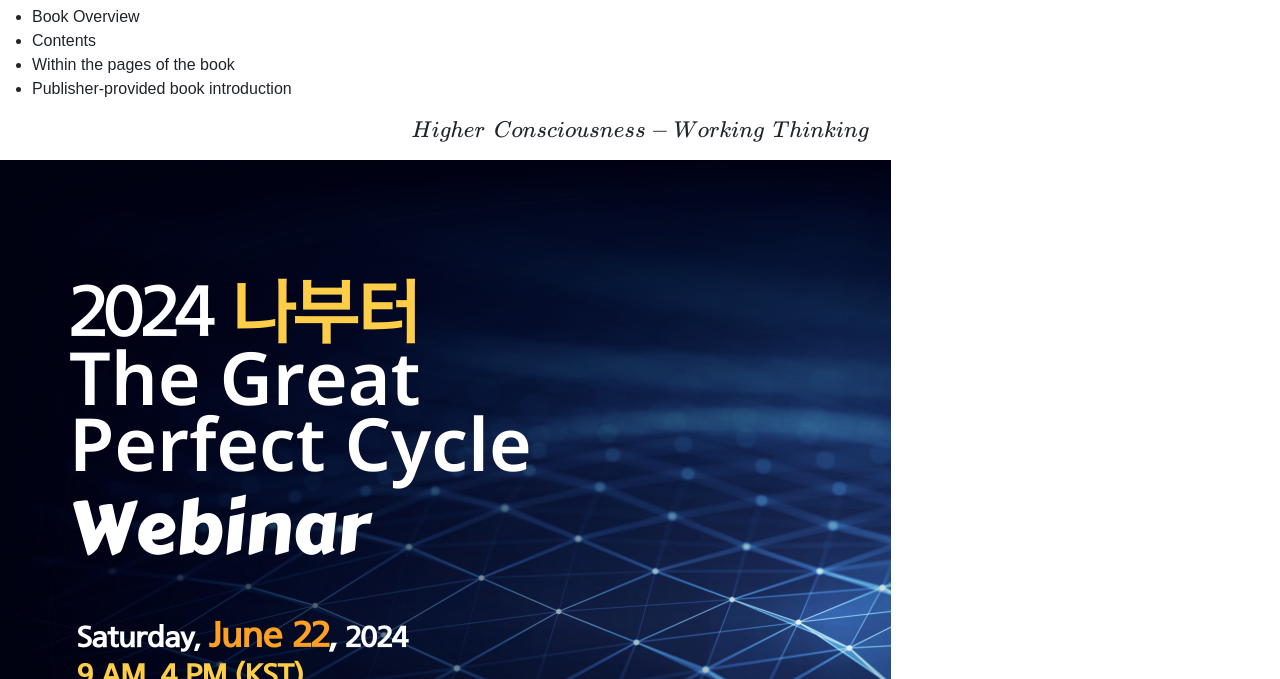
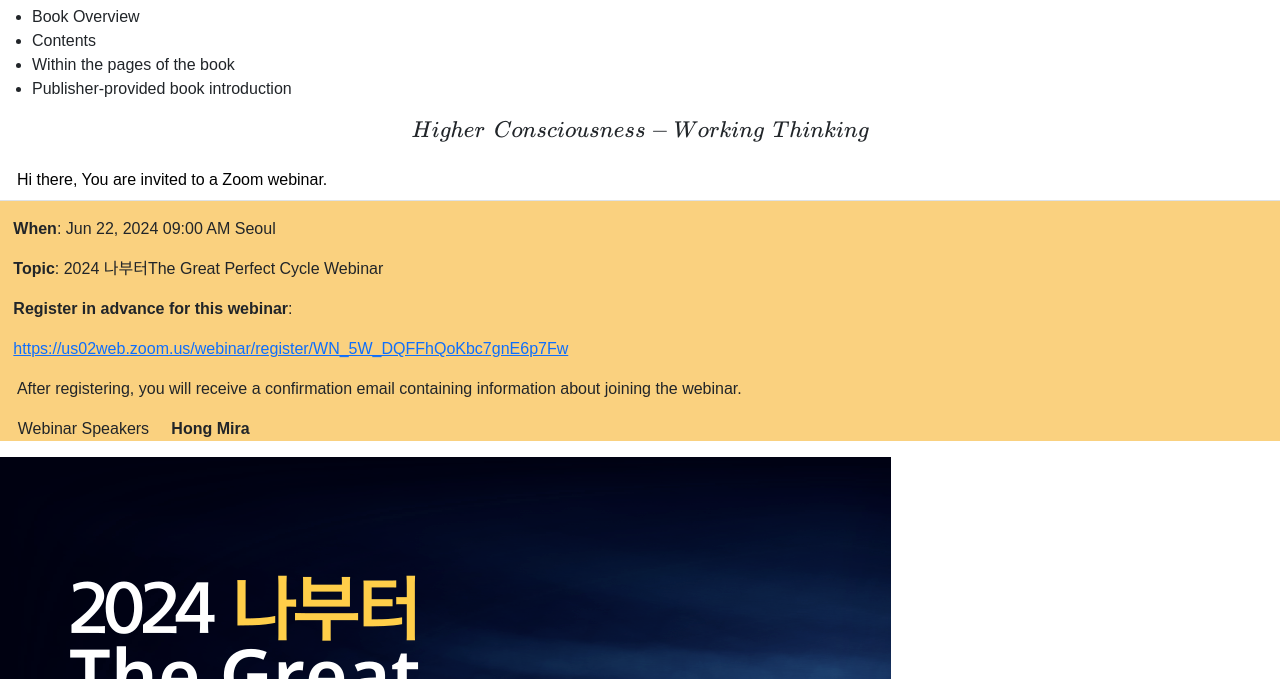
Before and after one commit to greatpluszone/greatpluszone.github.io, a plain HTML site: page docs/index.html in a window 1280 px wide. Shown: the part 121-800 px from the top of the page. Drawn offline with nearby package versions, Linux system fonts and the light colour scheme; a web font is replaced by a local one.

Commit message:
Add files via upload

```diff
--- a/docs/index.html
+++ b/docs/index.html
@@ -166,7 +166,26 @@ window.Quarto = {
 
 
 
-<p><span class="math display">\[\large Higher\hspace{4pt} Consciousness - Working\hspace{4pt} Thinking\]</span> <img src="webinar.png" class="img-fluid"></p>
+<p><span class="math display">\[\large Higher\hspace{4pt} Consciousness - Working\hspace{4pt} Thinking\]</span></p>
+<div class="my-table3">
+<table class="table">
+<colgroup>
+<col style="width: 100%">
+</colgroup>
+<tbody>
+<tr class="odd">
+<td>&nbsp; Hi there, You are invited to a Zoom webinar.</td>
+</tr>
+</tbody>
+</table>
+<p>&nbsp; &nbsp;<strong>When</strong>: Jun 22, 2024 09:00 AM Seoul</p>
+<p>&nbsp; &nbsp;<strong>Topic</strong>: 2024 나부터The Great Perfect Cycle Webinar</p>
+<p>&nbsp; &nbsp;<strong>Register in advance for this webinar</strong>:</p>
+<p>&nbsp;&nbsp; <a href="https://us02web.zoom.us/webinar/register/WN_5W_DQFFhQoKbc7gnE6p7Fw">https://us02web.zoom.us/webinar/register/WN_5W_DQFFhQoKbc7gnE6p7Fw</a></p>
+<p>&nbsp; &nbsp; After registering, you will receive a confirmation email containing information about joining the webinar.</p>
+<p>&nbsp; &nbsp; Webinar Speakers &nbsp; &nbsp; <strong>Hong Mira</strong></p>
+</div>
+<p><img src="webinar.png" class="img-fluid"></p>
 <section id="new-start-from-korea" class="level1">
 <h1>New Start from Korea</h1>
 <div class="my-table">
--- a/docs/styles.css
+++ b/docs/styles.css
@@ -27,6 +27,11 @@ div.sourceCode {
     background-color: #E4E4E4;
 }
 
+.my-table3 {
+    background-color: #fad17f;
+}
+
+
 .center-image {
   display: block;
   margin-left: auto;
```
